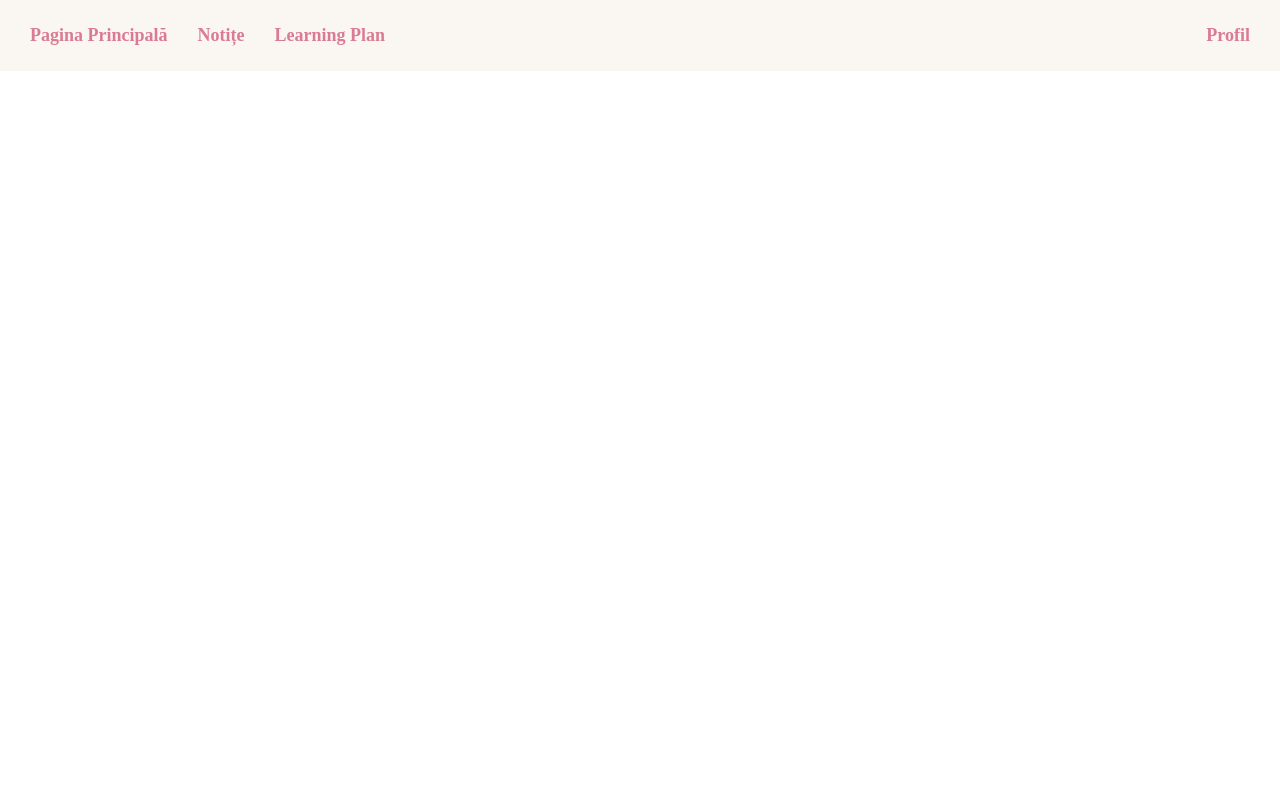
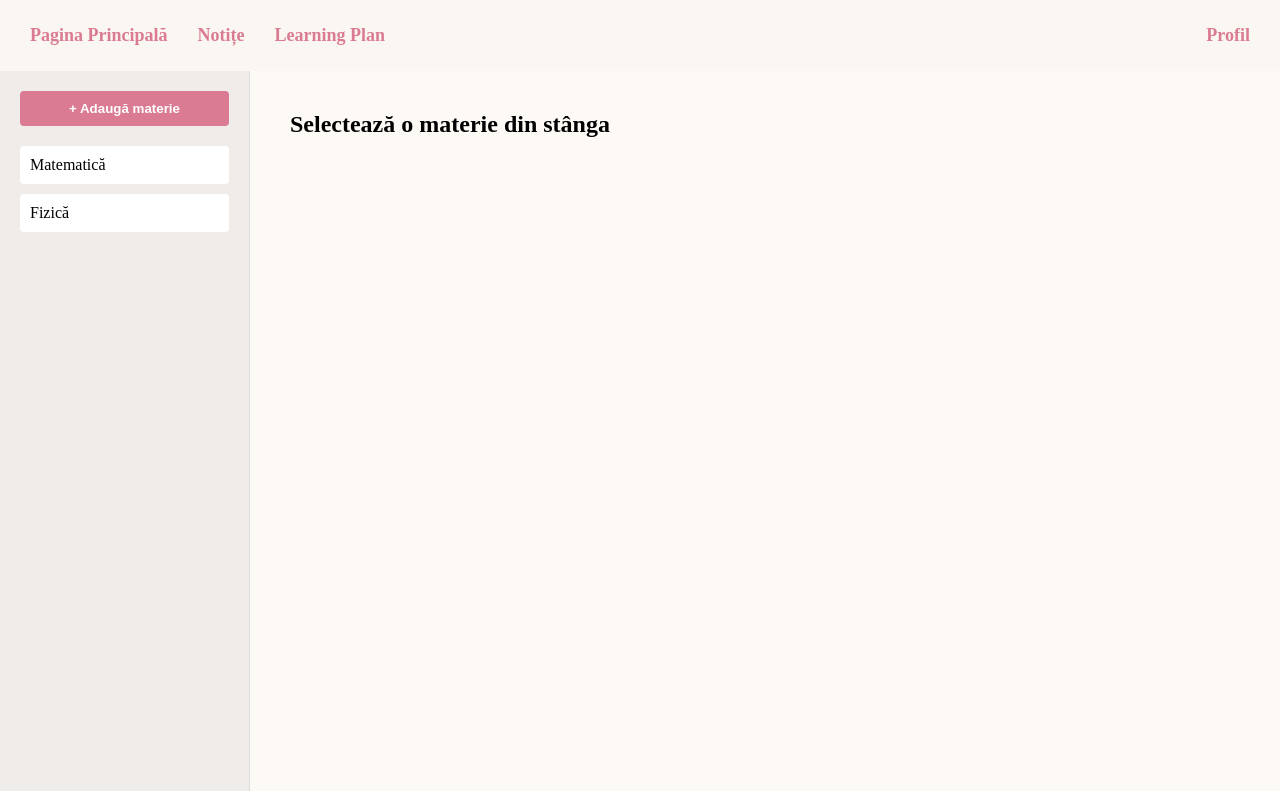
Before and after one commit to Laura-Baluti/IC, a React (Vite) app in the folder Front-End/: page /notite in a window 1280 px wide. Built offline with nearby package versions, Linux system fonts and the light colour scheme.

Commit message:
update notite frontend

```diff
--- a/Front-End/src/App.jsx
+++ b/Front-End/src/App.jsx
@@ -3,6 +3,7 @@ import { BrowserRouter as Router, Routes, Route, useLocation } from "react-route
 import './index.css';
 import Login from './Login';
 import Register from './Register';
+import Notite from './Notite';
 
 const App = () => {
   return (
@@ -11,6 +12,7 @@ const App = () => {
       <Routes>
         <Route path="/login" element={<Login />} />
         <Route path="/register" element={<Register />} />
+        <Route path="/notite" element={<Notite />} />
         <Route path="/" element={<div>Acasă</div>} />
       </Routes>
     </Router>
--- /dev/null
+++ b/Front-End/src/Notite.css
@@ -0,0 +1,126 @@
+.modal-overlay {
+    position: fixed;
+    top: 0;
+    left: 0;
+    width: 100%;
+    height: 100%;
+    background: rgba(0,0,0,0.4);
+    display: flex;
+    justify-content: center;
+    align-items: center;
+    z-index: 100;
+  }
+
+  .modal {
+    background-color: #fff;
+    padding: 30px;
+    border-radius: 10px;
+    width: 400px;
+    box-shadow: 0 0 20px rgba(0,0,0,0.2);
+    animation: fadeIn 0.3s ease-in-out;
+  }
+
+  .modal h3 {
+    margin-bottom: 15px;
+    color: #da7b93;
+  }
+
+  .modal input {
+    width: 100%;
+    padding: 10px;
+    margin-bottom: 20px;
+    border: 1px solid #ccc;
+    border-radius: 5px;
+  }
+
+  .modal-buttons {
+    display: flex;
+    justify-content: flex-end;
+    gap: 10px;
+  }
+
+  .modal-buttons button {
+    padding: 10px 15px;
+    font-weight: bold;
+    border: none;
+    border-radius: 5px;
+    cursor: pointer;
+  }
+
+  .modal-buttons button:first-child {
+    background-color: #da7b93;
+    color: white;
+  }
+
+  .modal-buttons .cancel {
+    background-color: #ccc;
+    color: #333;
+  }
+
+  @keyframes fadeIn {
+    from {
+      opacity: 0;
+      transform: scale(0.9);
+    }
+    to {
+      opacity: 1;
+      transform: scale(1);
+    }
+  }
+
+  .notite-container {
+    display: flex;
+    height: calc(100vh - 80px); /* ajustează în funcție de înălțimea navbar-ului de sus */
+    background-color: #fdfaf6;
+  }
+
+  .sidebar {
+    width: 250px;
+    background-color: #efece9;
+    padding: 20px;
+    border-right: 1px solid #ddd;
+  }
+
+  .add-btn {
+    width: 100%;
+    padding: 10px;
+    background-color: #da7b93;
+    color: white;
+    border: none;
+    border-radius: 4px;
+    font-weight: bold;
+    cursor: pointer;
+    margin-bottom: 20px;
+  }
+
+  .add-btn:hover {
+    background-color: #c96b83;
+  }
+
+  .materii-lista {
+    list-style: none;
+    padding: 0;
+  }
+
+  .materie-item {
+    padding: 10px;
+    margin-bottom: 10px;
+    background-color: white;
+    border-radius: 4px;
+    cursor: pointer;
+    transition: background-color 0.2s ease;
+  }
+
+  .materie-item:hover {
+    background-color: #f1f1f1;
+  }
+
+  .selectata {
+    background-color: #da7b93;
+    color: white;
+  }
+
+  .continut {
+    flex-grow: 1;
+    padding: 40px;
+  }
--- /dev/null
+++ b/Front-End/src/Notite.jsx
@@ -0,0 +1,70 @@
+import React, { useState } from "react";
+import './Notite.css';
+
+const Notite = () => {
+  const [materii, setMaterii] = useState(["Matematică", "Fizică"]);
+  const [materieSelectata, setMaterieSelectata] = useState(null);
+  const [showModal, setShowModal] = useState(false);
+  const [materieNoua, setMaterieNoua] = useState("");
+
+  const handleAdauga = () => {
+    if (materieNoua.trim()) {
+      setMaterii([...materii, materieNoua]);
+      setMaterieNoua("");
+      setShowModal(false);
+    }
+  };
+
+  return (
+    <div className="notite-container">
+      {/* Sidebar */}
+      <div className="sidebar">
+        <button className="add-btn" onClick={() => setShowModal(true)}>+ Adaugă materie</button>
+        <ul className="materii-lista">
+          {materii.map((materie, index) => (
+            <li
+              key={index}
+              className={`materie-item ${materie === materieSelectata ? 'selectata' : ''}`}
+              onClick={() => setMaterieSelectata(materie)}
+            >
+              {materie}
+            </li>
+          ))}
+        </ul>
+      </div>
+
+      {/* Conținut */}
+      <div className="continut">
+        {materieSelectata ? (
+          <div>
+            <h2>{materieSelectata}</h2>
+            <p>Aici vor apărea notițele pentru această materie.</p>
+          </div>
+        ) : (
+          <h2>Selectează o materie din stânga</h2>
+        )}
+      </div>
+
+      {/* Modal Popup */}
+      {showModal && (
+        <div className="modal-overlay">
+          <div className="modal">
+            <h3>Adaugă o nouă materie</h3>
+            <input
+              type="text"
+              placeholder="Scrie aici numele materiei"
+              value={materieNoua}
+              onChange={(e) => setMaterieNoua(e.target.value)}
+            />
+            <div className="modal-buttons">
+              <button onClick={handleAdauga}>Adaugă</button>
+              <button onClick={() => setShowModal(false)} className="cancel">Anulează</button>
+            </div>
+          </div>
+        </div>
+      )}
+    </div>
+  );
+};
+
+export default Notite;
```
Also changed, not shown: 1 other file (tests, documents, lock files or other folders).
